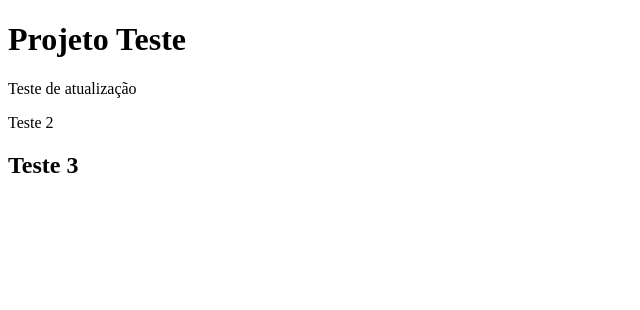
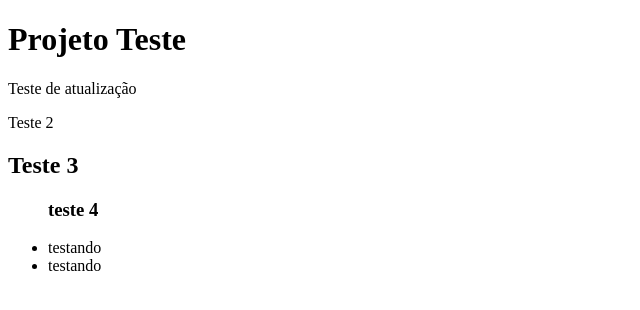
Before and after one commit to adryel01/atividades_m1, a plain HTML site: page index.html in a window 1280 px wide. Shown: the whole page, without its empty margins (0-640 px from the left). Drawn offline with Linux system fonts and the light colour scheme.

Commit message:
atualização 4

```diff
--- a/index.html
+++ b/index.html
@@ -11,5 +11,10 @@
     <p>Teste de atualização</p>
     <p>Teste 2</p>
     <h2>Teste 3</h2>
+
+    <ul> <h3>teste 4</h3>
+        <li>testando</li>
+        <li>testando</li>
+    </ul>
 </body>
 </html>
```
